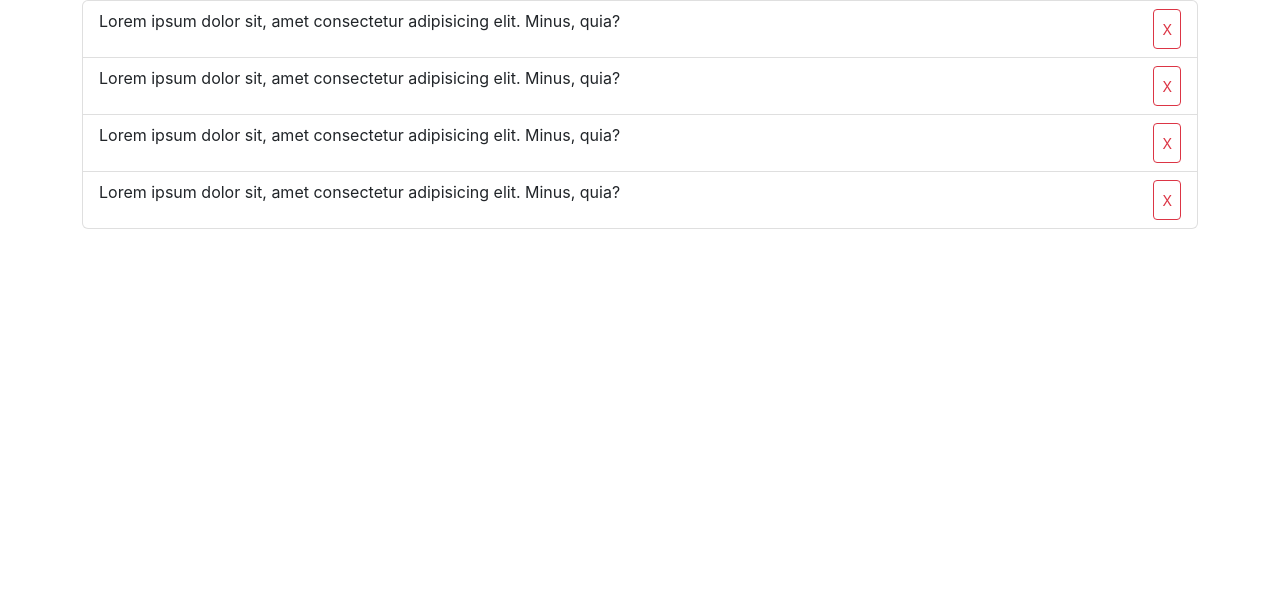
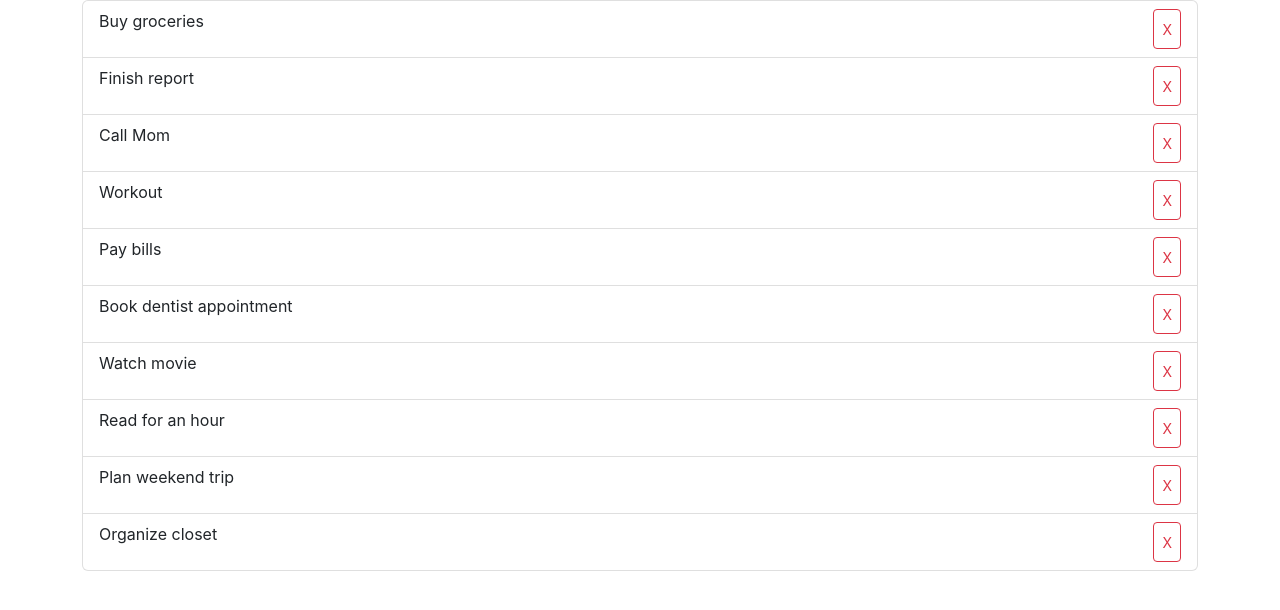
Before and after one commit to BasheerRajeh/simple-todo-list, a React (Create React App) app: page / in a window 1280 px wide. Shown: the top 610 px of the page. Built offline with nearby package versions, Linux system fonts and the light colour scheme.

Commit message:
Create a fake todolist and pass it to Todo componenet and render it

```diff
--- a/src/components/Todo.jsx
+++ b/src/components/Todo.jsx
@@ -1,9 +1,7 @@
-const Todo = () => {
+const Todo = ({ todo }) => {
     return (
         <div className="row d-flex justify-content-between align-content-center">
-            <p className="col">
-                Lorem ipsum dolor sit, amet consectetur adipisicing elit. Minus, quia?
-            </p>
+            <p className="col">{todo.task}</p>
             <div className="col d-flex justify-content-end">
                 <button className="btn btn-outline-danger btn-sm">X</button>
             </div>
--- a/src/components/TodoList.jsx
+++ b/src/components/TodoList.jsx
@@ -1,15 +1,28 @@
+import { useState } from "react";
 import Todo from "./Todo";
 
-
 const TodoList = () => {
+    const [todos] = useState([
+        { id: 1, task: "Buy groceries" },
+        { id: 2, task: "Finish report" },
+        { id: 3, task: "Call Mom" },
+        { id: 4, task: "Workout" },
+        { id: 5, task: "Pay bills" },
+        { id: 6, task: "Book dentist appointment" },
+        { id: 7, task: "Watch movie" },
+        { id: 8, task: "Read for an hour" },
+        { id: 9, task: "Plan weekend trip" },
+        { id: 10, task: "Organize closet" },
+    ]);
     return (
         <ul className="list-group">
-            <li className="list-group-item"><Todo /></li>
-            <li className="list-group-item"><Todo /></li>
-            <li className="list-group-item"><Todo /></li>
-            <li className="list-group-item"><Todo /></li>
+            {todos.map((todo) => (
+                <li key={todo.id} className="list-group-item">
+                    <Todo todo={todo} />
+                </li>
+            ))}
         </ul>
     );
-}
+};
 
 export default TodoList;
```
